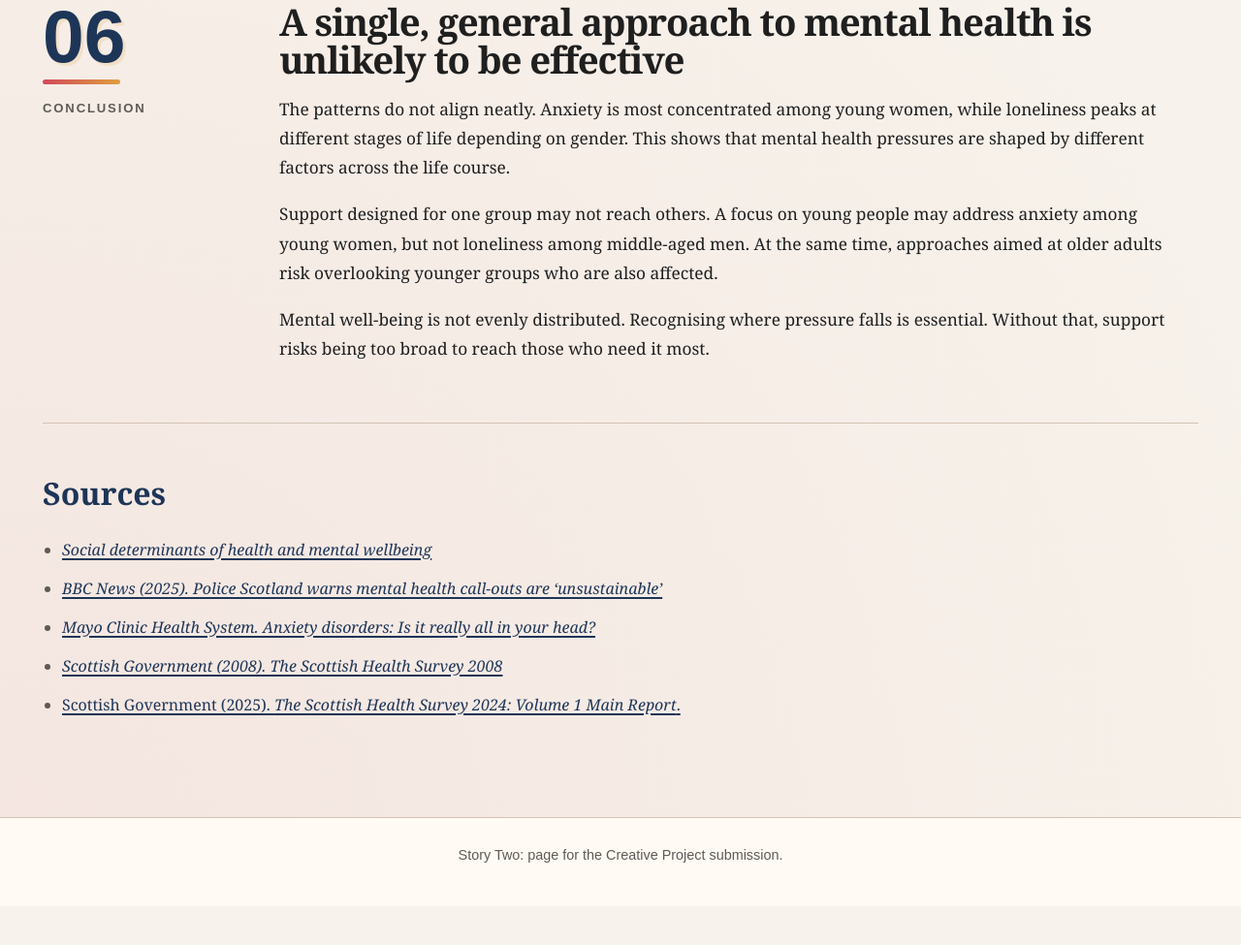
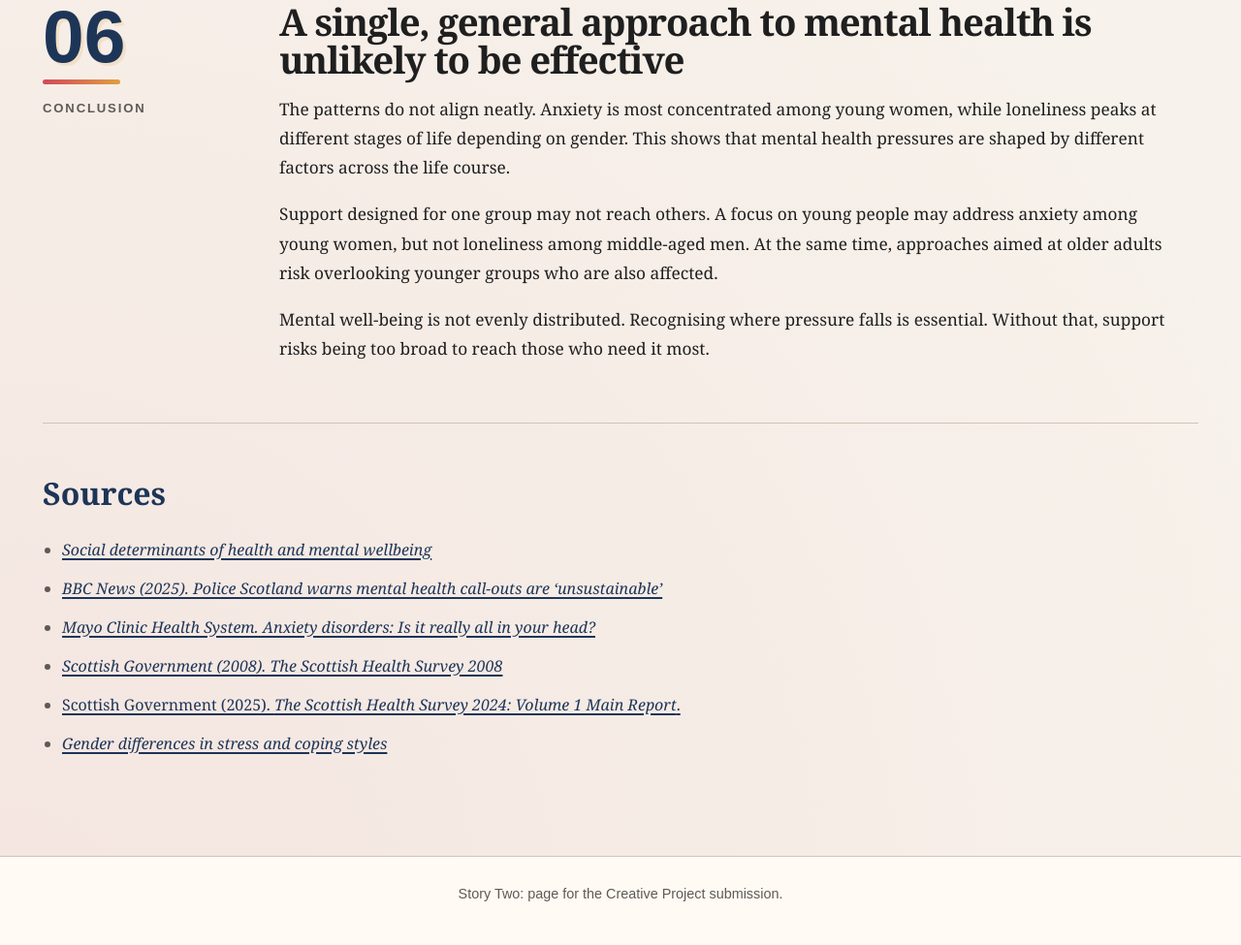
Before and after one commit to carriemassoncarrielmasson-create/digital-media-, a plain HTML site: page story2.html in a window 1280 px wide. Shown: the part 6107-7082 px from the top of the page at 97% size. Before the commit the page ends 7042 px from the top, so only its background shows below. Drawn offline with Linux system fonts and the light colour scheme; a script that the page names is missing.

Commit message:
Update story2.html

```diff
--- a/story2.html
+++ b/story2.html
@@ -929,6 +929,13 @@
   </a>
 </li>
         <li><a href="https://www.gov.scot/publications/scottish-health-survey-2024-volume-1-main-report/documents/" target="_blank" rel="noopener noreferrer">Scottish Government (2025). <em>The Scottish Health Survey 2024: Volume 1 Main Report</em>.</a></li>
+ </a>
+</li>
+ <li>
+  <a href="https://www.sciencedirect.com/science/article/abs/pii/S0191886904000200" target="_blank" rel="noopener noreferrer">
+<em>Gender differences in stress and coping styles</em>
+</a>
+</li>
 
       </ul>
     </section>
```
